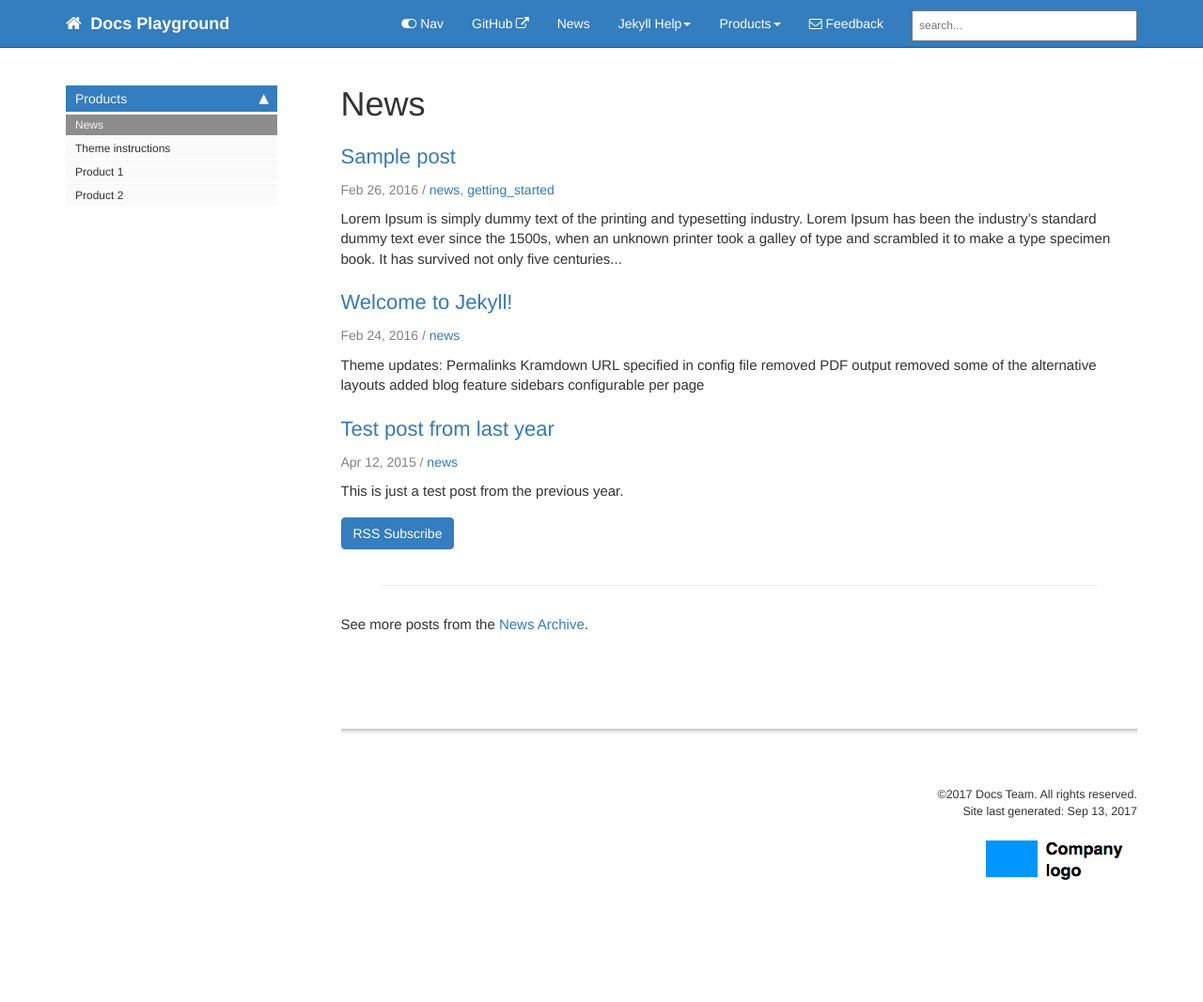
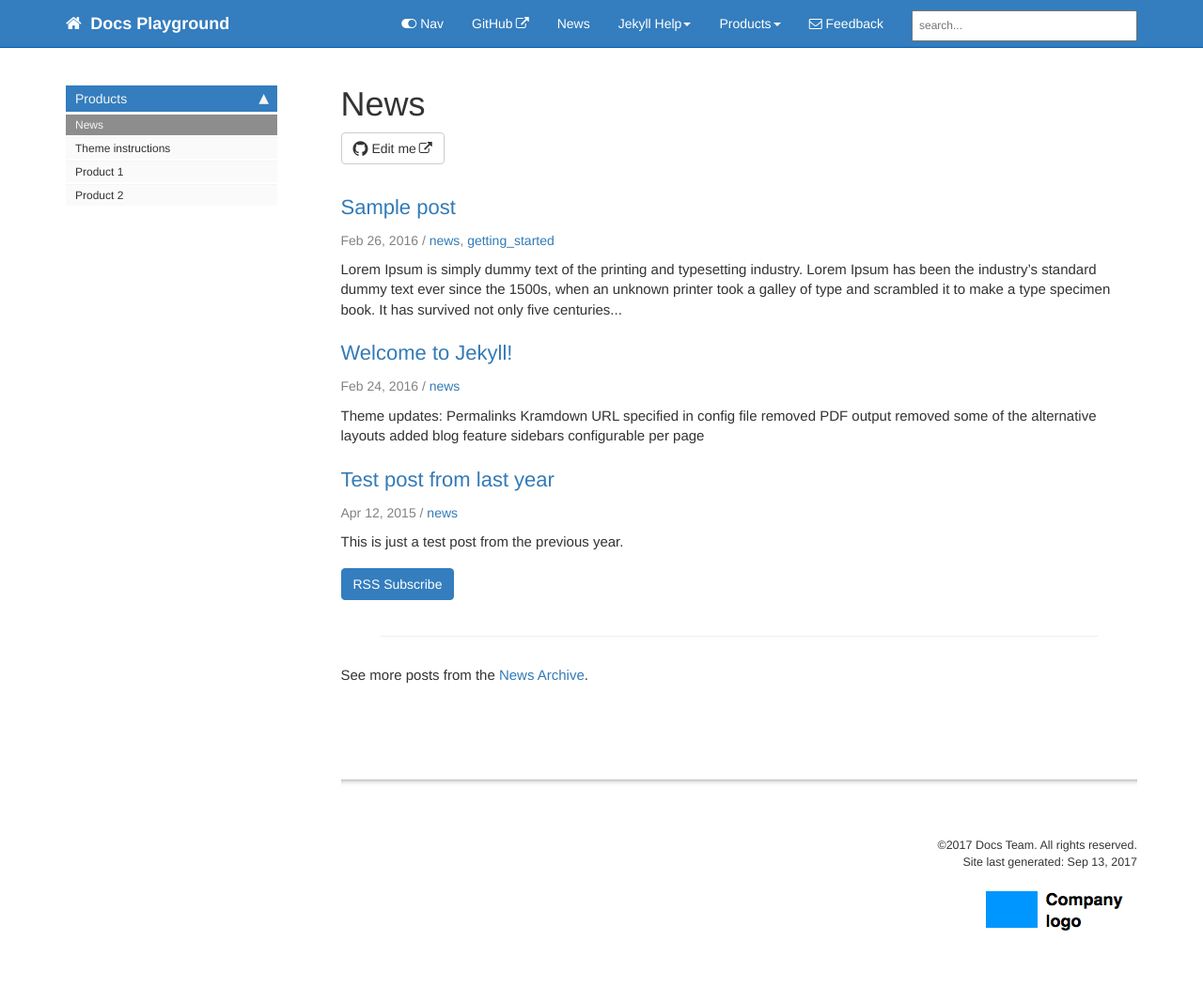
Before and after one commit to awrlv/docsPlayground, a Jekyll site: the page built from pages/news/news.html, in a window 1280 px wide. Shown: the whole page at 94% size. Built offline with Jekyll 4.4.1, drawn with Linux system fonts in a browser that asks for light colours; nearby versions of some CDN libraries; comment, search, counter and statistics services are not loaded; before the commit the page ends 1013 px from its top, so only the background shows below that.

Commit message:
Commit of github_editme_path

```diff
--- a/_config.yml
+++ b/_config.yml
@@ -15,7 +15,7 @@ site_title: Jekyll theme for Docs Playground
 company_name: Docs Team
 # this appears in the footer
 
-github_editme_path:
+github_editme_path: awrlv/docsPlayground/edit/reviews/
 # if you're using Github, provide the basepath to the branch you've created for reviews, following the sample here. if not, leave this value blank.
 
 disqus_shortname:
```
